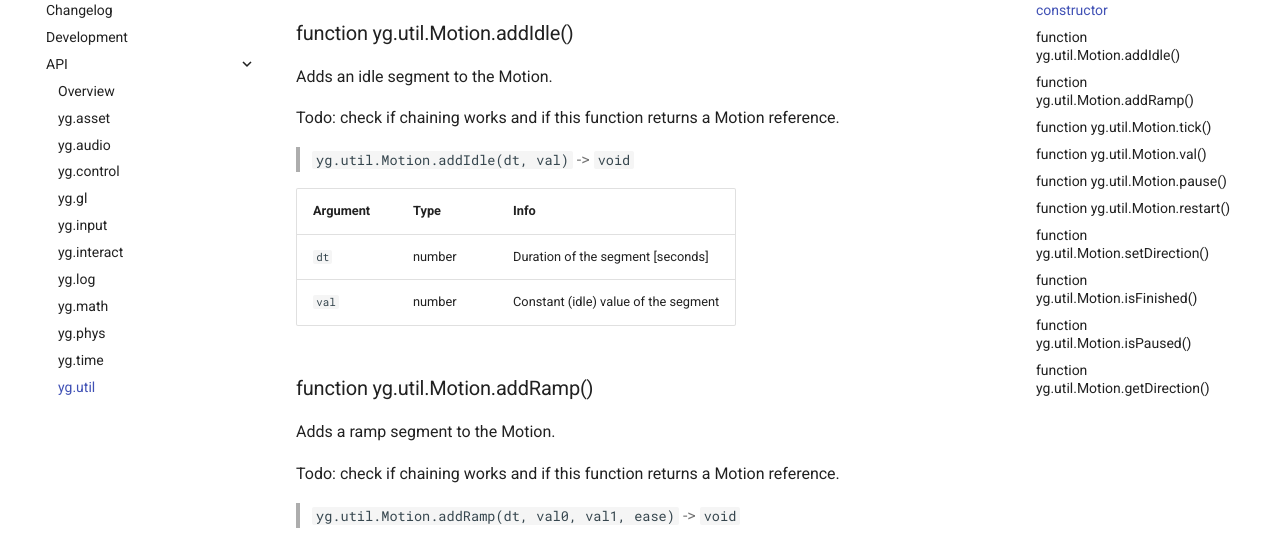
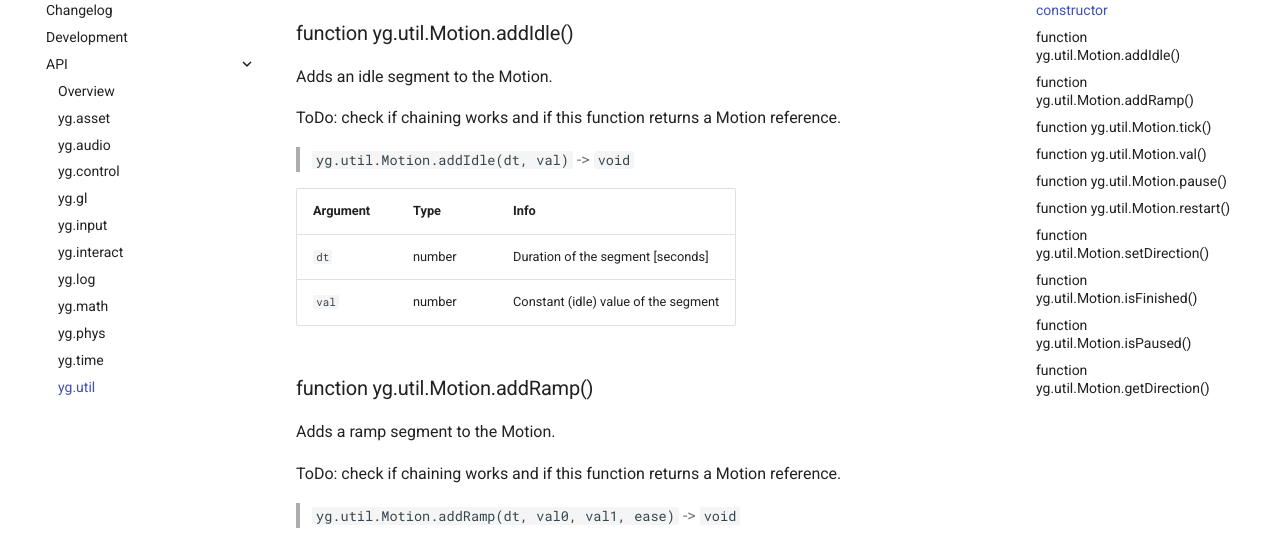
Before and after one commit to duddel/yourgame, an MkDocs documentation site: the page built from docs/md_sites/yg_util.md, in a window 1280 px wide and 900 px high, scrolled down 891 px. Shown: the part 152-694 px from the top of the window. Built offline with MkDocs 1.6.1 and Material for MkDocs 9.7.7, drawn with Linux system fonts in a browser that asks for light colours; comment, search, counter and statistics services are not loaded.

Commit message:
tidy up for v0.0.1

```diff
--- a/docs/md_sites/yg_util.md
+++ b/docs/md_sites/yg_util.md
@@ -43,7 +43,7 @@ end
 
 Adds an idle segment to the Motion.
 
-Todo: check if chaining works and if this function returns a Motion reference.
+ToDo: check if chaining works and if this function returns a Motion reference.
 
 > `yg.util.Motion.addIdle(dt, val)` -> `void`
 
@@ -56,7 +56,7 @@ Todo: check if chaining works and if this function returns a Motion reference.
 
 Adds a ramp segment to the Motion.
 
-Todo: check if chaining works and if this function returns a Motion reference.
+ToDo: check if chaining works and if this function returns a Motion reference.
 
 > `yg.util.Motion.addRamp(dt, val0, val1, ease)` -> `void`
 
```
Also changed, not shown: docs/md_sites/Changelog.md (+1 -1 lines), docs/md_sites/Development.md (+1 -0 lines), docs/md_sites/yg_math.md (+1 -3 lines), 2 other files.
